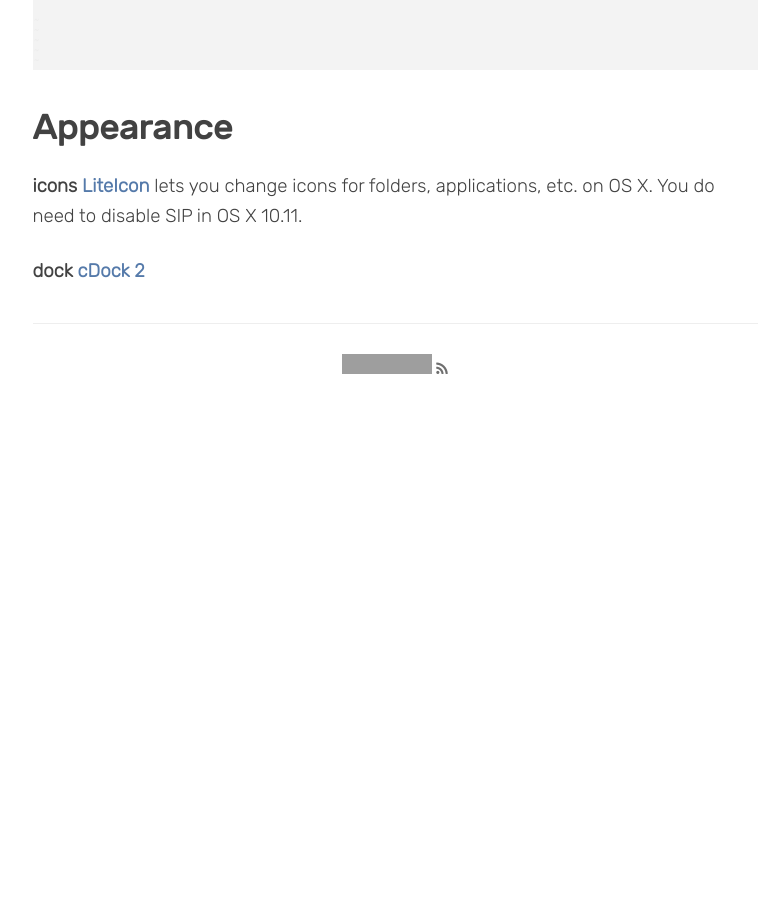
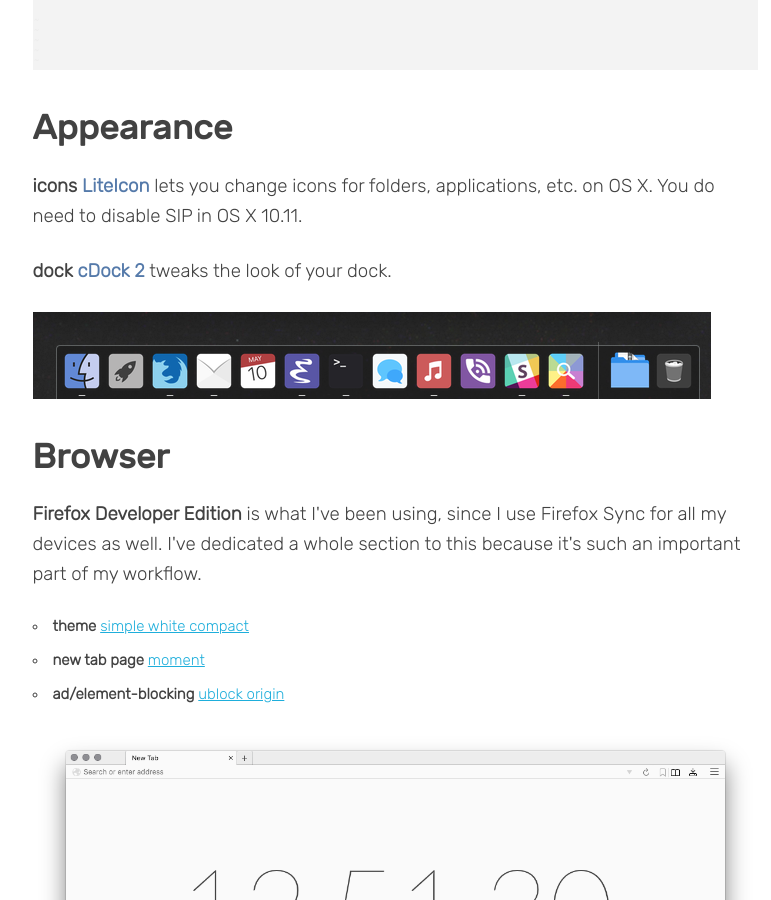
Before and after one commit to 0x414A/0x414a.github.io, a Jekyll site: the page built from _posts/2016-05-10-these_are_a_few_of_my_favourite_tools.markdown, in a window 1280 px wide and 900 px high, scrolled down 6279 px. Shown: the whole window, without its empty margins (245-1016 px from the left). Built offline with Jekyll 4.4.1, drawn with Linux system fonts in a browser that asks for light colours; nearby versions of some CDN libraries; comment, search, counter and statistics services are not loaded; before the commit the page ends 6691 px from its top, so only the background shows below that; some of the changed text lies outside the part shown; grey boxes are pictures that could not be loaded.

Commit message:
Updated with Firefox goodies

```diff
--- a/_posts/2016-05-10-these_are_a_few_of_my_favourite_tools.markdown
+++ b/_posts/2016-05-10-these_are_a_few_of_my_favourite_tools.markdown
@@ -69,4 +69,16 @@ Yes, both code-writing and prose-writing involve long hours spent looking at str
 
 **icons** [LiteIcon](http://freemacsoft.net/liteicon/) lets you change icons for folders, applications, etc. on OS X. You do need to disable SIP in OS X 10.11.
 
-**dock** [cDock 2](http://w0lfschild.github.io/app_cDock)
+**dock** [cDock 2](http://w0lfschild.github.io/app_cDock) tweaks the look of your dock.
+
+![cdock](/images/cdock2.png)
+
+### Browser
+
+**Firefox Developer Edition** is what I've been using, since I use Firefox Sync for all my devices as well. I've dedicated a whole section to this because it's such an important part of my workflow.
+
+ - **theme** [simple white compact](https://addons.mozilla.org/en-US/firefox/addon/simple-white-compact/)
+ - **new tab page** [moment](https://addons.mozilla.org/en-US/firefox/addons/moment)
+ - **ad/element-blocking** [ublock origin](https://addons.mozilla.org/en-US/firefox/addon/ublock-origin/)
+
+![firefox](/images/firefox.png)
```
Also changed, not shown: other parts of _posts/2016-05-10-these_are_a_few_of_my_favourite_tools.markdown (+1 -1 lines), images/cdock2.png (added), images/firefox.png (added).
